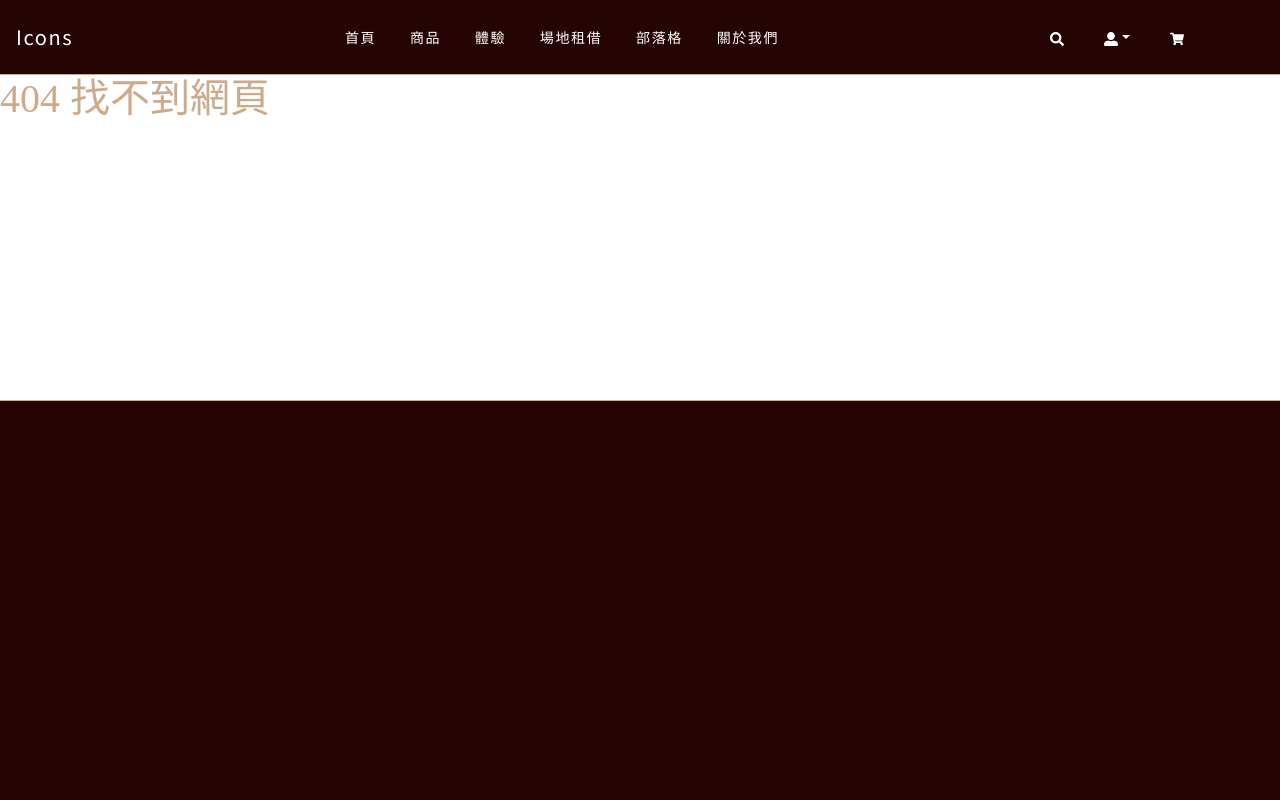
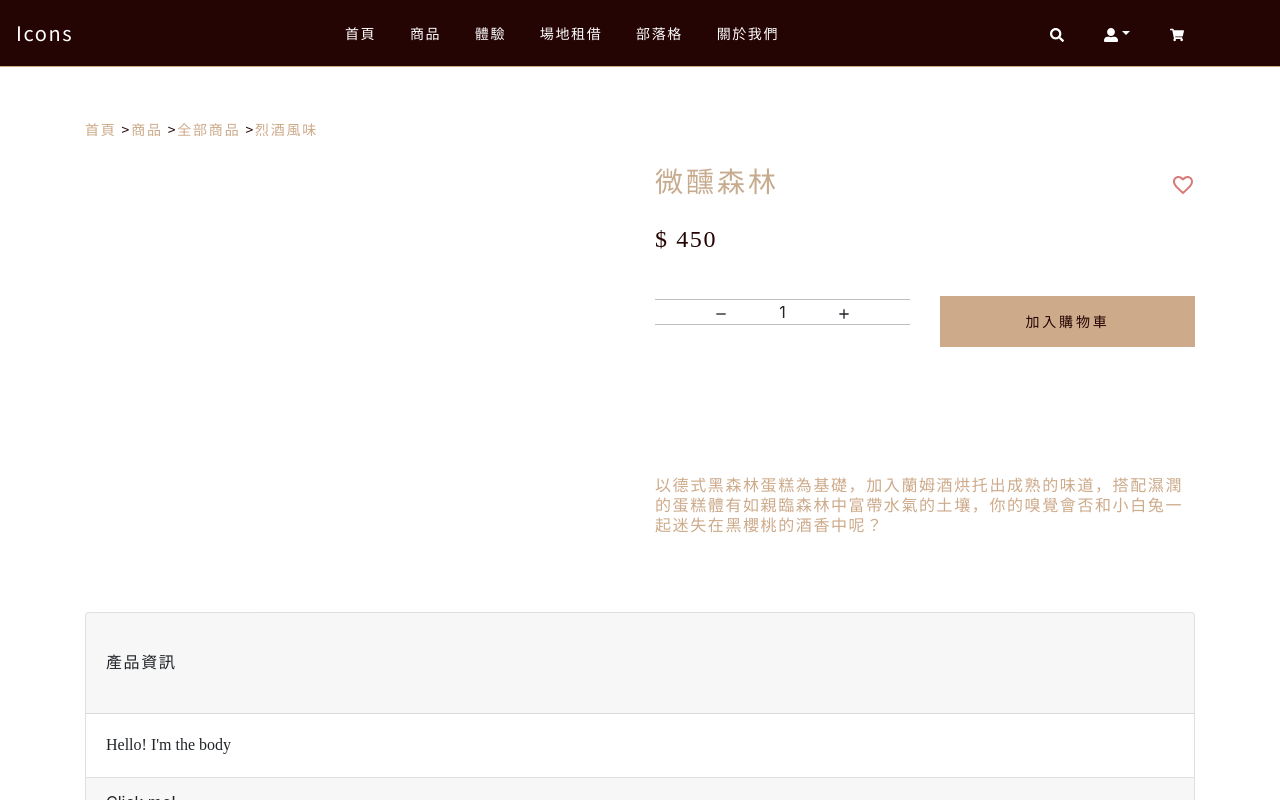
Before and after one commit to linyu0801/react-topic, a React (Create React App) app: page /mainproductdetailtest2 in a window 1280 px wide. Before the commit this address had no page. Shown: the top 800 px of the page. Built offline with nearby package versions, Linux system fonts and the light colour scheme.

Commit message:
購物車與後端串接

```diff
--- a/src/App.js
+++ b/src/App.js
@@ -14,6 +14,7 @@ import Register from './pages/member/Register'
 import FavProduct from './pages/member/FavProduct'
 import FavActive from './pages/member/FavActive'
 import Cart from './pages/cart/Cart'
+import MainProductDetailTest2 from './pages/cart/MainProductDetailTest2'
 import MainProduct from './pages/mainProduct/MainProduct'
 import MainProductDetail from './pages/mainProduct/MainProductDetail'
 import NotFoundPage from './pages/NotFoundPage'
@@ -105,6 +106,9 @@ function App() {
               <Route path="/cart">
                 <Cart />
               </Route>
+              <Route path="/mainproductdetailtest2">
+                <MainProductDetailTest2 />
+              </Route>
               <Route path="/studioRent/studioOrder">
                 <StudioOrder />
               </Route>
--- a/src/pages/cart/Cart1Content1.js
+++ b/src/pages/cart/Cart1Content1.js
@@ -1,50 +1,113 @@
 import { FaRegTimesCircle } from 'react-icons/fa'
+import { useEffect, useState } from 'react'
+import { MdRemove } from 'react-icons/md'
+import { MdAdd } from 'react-icons/md'
 
 function Cart1Content1(props) {
   const { cartStep, setCartStep, cartCate, setCartCate } = props
-  //   const [cartItems, setcartItems] = useState([]);
-  //   const [payload, setPayloader] = useState({})
-  //   const [hasError, setError] = useState(false)
-  //   取得購物車內的資料
-  //   async function fetchCart() {
-  //     const res = await fetch('http://localhost:4000/cart')
-  //     res
-  //       .json()
-  //       .then((res) => {
-  //         console.log(res.data.items)
-  //         setCarts(res.data.items)
-  //         setPayloader(res.data)
-  //       })
-  //       .catch((error) => {
-  //         setError(error)
-  //       })
-  //     useEffect(() => {
-  //       fetchCart()
-  //     }, [])
+  // 取得購物車內的資料
+  const [cartItems, setCartItems] = useState([])
+  const [payload, setPayloader] = useState({})
+  const [hasError, setError] = useState(false)
+  async function fetchCart() {
+    const res = await fetch('http://localhost:4000/cart1items')
+    res
+      .json()
+      .then((res) => {
+        setCartItems(res)
+        // setPayloader(res.data)
+      })
+      .catch((error) => {
+        setError(error)
+      })
+  }
+  useEffect(() => {
+    fetchCart()
+  }, [])
 
-  //   }
+  async function increaseQty(p_sid) {
+    try {
+      const res = await fetch(
+        'http://localhost:4000/Cart1Content1IncreaseQty',
+        {
+          method: 'POST',
+          body: JSON.stringify({
+            p_sid: p_sid,
+            quantity: 1,
+          }),
+          headers: {
+            'Content-type': 'application/json; charset=UTF-8',
+          },
+        }
+      )
+      console.log(res)
+      fetchCart()
+      // alert('Item increamented')
+    } catch (err) {
+      console.log(err)
+    }
+  }
+  async function deleteItem(p_sid) {
+    try {
+      const res = await fetch('http://localhost:4000/cart1items', {
+        method: 'DELETE',
+        body: JSON.stringify({
+          p_sid: p_sid,
+        }),
+        headers: {
+          'Content-type': 'application/json; charset=UTF-8',
+        },
+      })
+      console.log(res)
+      fetchCart()
+    } catch (err) {
+      console.log(err)
+    }
+  }
+  async function decreaseQty(p_sid) {
+    try {
+      const res = await fetch(
+        'http://localhost:4000/Cart1Content1IncreaseQty',
+        {
+          method: 'POST',
+          body: JSON.stringify({
+            p_sid: p_sid,
+            quantity: -1,
+          }),
+          headers: {
+            'Content-type': 'application/json; charset=UTF-8',
+          },
+        }
+      )
+      console.log(res)
+      fetchCart()
+      // alert('Item increamented')
+    } catch (err) {
+      console.log(err)
+    }
+  }
 
   // 先用這個測試
-  const cartItems = [
-    {
-      img: 'http://localhost:3000/images/pd1.jpeg',
-      id: 1,
-      name: '最多五個字',
-      size: '30cm',
-      price: 999,
-      qty: 10,
-      subtotal: 4000,
-    },
-    {
-      img: 'http://localhost:3000/images/login.jpg',
-      id: 1,
-      name: '最多五個字',
-      size: '30cm',
-      price: 666,
-      qty: 10,
-      subtotal: 4000,
-    },
-  ]
+  // const cartItems = [
+  //   {
+  //     img: 'http://localhost:3000/images/pd1.jpeg',
+  //     id: 1,
+  //     name: '最多五個字',
+  //     size: '30cm',
+  //     price: 999,
+  //     qty: 10,
+  //     subtotal: 4000,
+  //   },
+  //   {
+  //     img: 'http://localhost:3000/images/login.jpg',
+  //     id: 1,
+  //     name: '最多五個字',
+  //     size: '30cm',
+  //     price: 666,
+  //     qty: 50,
+  //     subtotal: 4000,
+  //   },
+  // ]
   return (
     <>
       <div className="row">
@@ -81,29 +144,45 @@ function Cart1Content1(props) {
                           <img src={item.img} alt="" />
                         </div>
                       </td>
-                      <td className="hy-rwd-d-none">{item.name}</td>
-                      <td className="hy-rwd-d-none">{item.size}</td>
-                      <td className="hy-rwd-d-none">{item.price}</td>
+                      <td className="hy-rwd-d-none">{item.p_name}</td>
+                      <td className="hy-rwd-d-none">{item.p_size}</td>
+                      <td className="hy-rwd-d-none">{item.p_price}</td>
                       {cartStep === 'step1' && (
                         <td className="hy-rwd-d-none">
-                          <select name="" id="">
-                            <option value="1">1</option>
-                            <option value="2">2</option>
-                            <option value="3">3</option>
-                            <option value="4">4</option>
-                          </select>
+                          <i className="fas fa-minus k-left-icon">
+                            <MdRemove
+                              onClick={() => {
+                                decreaseQty(item.p_sid)
+                              }}
+                            />
+                          </i>
+                          <span className="k-number">{item.quantity}</span>
+                          <i className="fas fa-plus k-right-icon">
+                            <MdAdd
+                              onClick={() => {
+                                increaseQty(item.p_sid)
+                              }}
+                            />
+                          </i>
                         </td>
                       )}
                       {cartStep === 'step2' && (
-                        <td className="hy-rwd-d-none">數量</td>
+                        <td className="hy-rwd-d-none">{item.quantity}</td>
                       )}
                       {cartStep === 'step3' && (
-                        <td className="hy-rwd-d-none">數量</td>
+                        <td className="hy-rwd-d-none">{item.quantity}</td>
                       )}
 
-                      <td className="hy-rwd-d-none">400</td>
                       <td className="hy-rwd-d-none">
-                        <FaRegTimesCircle className="hy-color-gold" />
+                        {+item.quantity * +item.p_price}
+                      </td>
+                      <td className="hy-rwd-d-none">
+                        <FaRegTimesCircle
+                          className="hy-color-gold"
+                          onClick={() => {
+                            deleteItem(item.p_sid)
+                          }}
+                        />
                       </td>
                     </tr>
                   )
--- /dev/null
+++ b/src/pages/cart/MainProductDetailTest2.js
@@ -0,0 +1,119 @@
+import '../../styles/MainProductDetail.scss'
+import '../../styles/font.scss'
+import { MdRemove } from 'react-icons/md'
+import { useState, Link } from 'react'
+import { MdAdd } from 'react-icons/md'
+import { MdFavoriteBorder } from 'react-icons/md'
+import ProductCarousel from '../../components/ProductCarousel'
+import ProductAccordion from '../../components/ProductAccordion'
+
+function MainProductDetailTest2() {
+  const [cartQuantity, setCartQuantity] = useState(1)
+  const addToCart = async (id, quantity) => {
+    try {
+      const response = await fetch('http://localhost:4000/AddToCart1', {
+        method: 'POST',
+        body: JSON.stringify({
+          p_sid: id,
+          quantity: quantity,
+        }),
+        headers: {
+          'Content-type': 'application/json; charset=UTF-8',
+        },
+      })
+      let data = await response.json()
+      alert('Item Added To Cart')
+      console.log(data)
+    } catch (err) {
+      alert('Something Went Wrong')
+      console.log(err)
+    }
+  }
+  return (
+    <>
+      <div className="content container">
+        <div className="row k-mp-upper">
+          <div className="col breadcrumbs">
+            <a className="clbread" href="">
+              首頁{'  '}
+              <span className="clspan">{'>'}</span>
+            </a>
+            <a className="clbread" href="">
+              商品{'  '}
+              <span className="clspan">{'>'}</span>
+            </a>
+            <a className="clbread" href="">
+              全部商品{'  '}
+              <span className="clspan">{'>'}</span>
+            </a>
+            <a className="clbread" href="">
+              烈酒風味
+            </a>
+          </div>
+        </div>
+
+        <div className="row k-mp-lower">
+          <div className="col-lg-6 k-left-col">{/* <ProductCarousel /> */}</div>
+
+          <div className="col-lg-6 right-col">
+            <div className="d-flex justify-content-between align-items-center">
+              <h3 className="k-product-name">微醺森林</h3>
+              <a href="" className="a-right-style">
+                <i className="k-collection far fa-heart">
+                  <MdFavoriteBorder />
+                </i>
+              </a>
+            </div>
+
+            <h4 className="k-mp-product-price">$ 450</h4>
+
+            <div className="row shopping-zone">
+              <div className="col-lg-6">
+                <div className="k-counter my-3">
+                  <i className="fas fa-minus k-left-icon">
+                    <MdRemove
+                      onClick={() => {
+                        setCartQuantity(cartQuantity - 1)
+                      }}
+                    />
+                  </i>
+                  <span className="k-number">{cartQuantity}</span>
+                  <i className="fas fa-plus k-right-icon">
+                    <MdAdd
+                      onClick={() => {
+                        setCartQuantity(cartQuantity + 1)
+                      }}
+                    />
+                  </i>
+                </div>
+              </div>
+              <div className="col-lg-6 my-2">
+                <button
+                  className="k-style-addToCartBtn addToCartBtn"
+                  onClick={() => {
+                    addToCart(3, cartQuantity)
+                  }}
+                >
+                  加入購物車
+                </button>
+              </div>
+            </div>
+
+            <h5 className="product-description-text">
+              以德式黑森林蛋糕為基礎，加入蘭姆酒烘托出成熟的味道，搭配濕潤的蛋糕體有如親臨森林中富帶水氣的土壤，你的嗅覺會否和小白兔一起迷失在黑櫻桃的酒香中呢？
+            </h5>
+          </div>
+        </div>
+        <div className="accordion">
+          <ProductAccordion />
+        </div>
+      </div>
+      <div className="more-info">
+        <h4 className="more container">更多蛋糕</h4>
+      </div>
+      {/* <div id="footer" className="temp-footer"></div> */}
+    </>
+  )
+}
+
+export default MainProductDetailTest2
```
Also changed, not shown: 1 other file (tests, documents, lock files or other folders).
